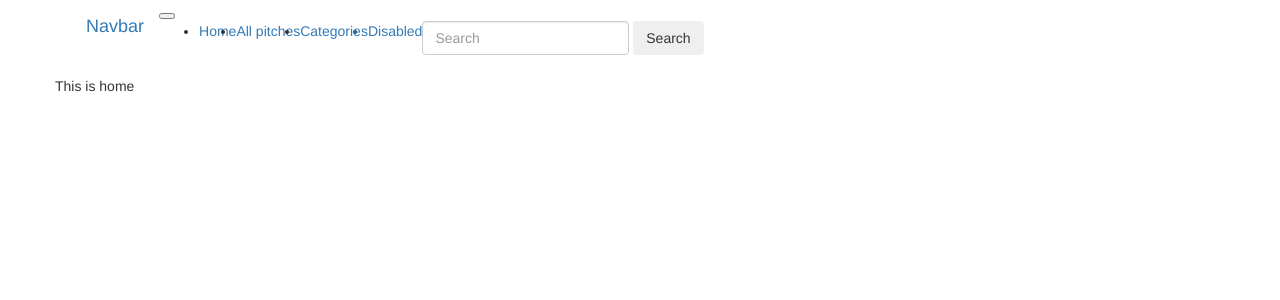
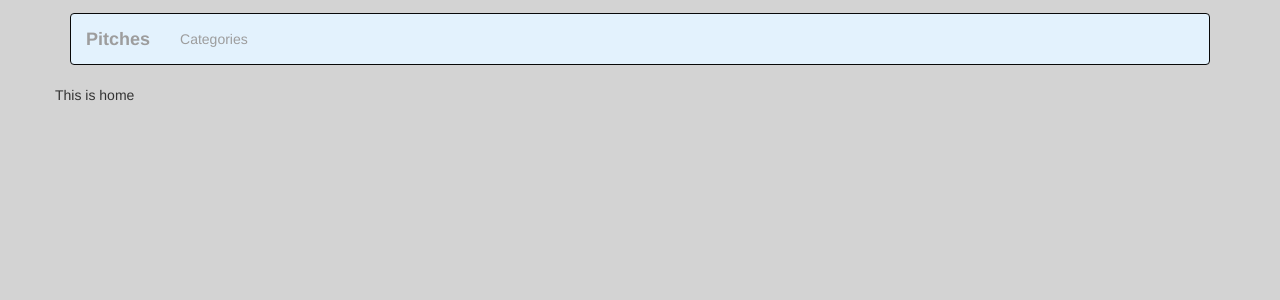
Before and after one commit to Gichimu/pitches, a Flask app: page / in a window 1280 px wide. Shown: the top 300 px of the page. Run offline with Flask 2, Linux system fonts and the light colour scheme; some libraries are stand-ins or nearby versions.

Commit message:
base template to include all the necessary navbar links and files.

```diff
--- a/app/static/css/styles.css
+++ b/app/static/css/styles.css
@@ -1,5 +1,6 @@
 body {
-
+    background-color: lightgray;
+    margin: 1%;
 }
 
 
--- a/app/templates/base.html
+++ b/app/templates/base.html
@@ -1,47 +1,11 @@
 {%extends 'bootstrap/base.html'%}
-{%block scripts%}
+{%block styles%}
     {{super()}}
-    <link rel="stylesheet" href="url_for('static', filename='css/styles.css')">
+    <link rel="stylesheet" href="{{url_for('static', filename='css/styles.css')}}">
 {%endblock%}
 
 {%block navbar%}
-<div class="container">
-  <nav class="navbar navbar-expand-lg navbar-light bg-light">
-    <a class="navbar-brand" href="#">Navbar</a>
-    <button class="navbar-toggler" type="button" data-toggle="collapse" data-target="#navbarSupportedContent" aria-controls="navbarSupportedContent" aria-expanded="false" aria-label="Toggle navigation">
-      <span class="navbar-toggler-icon"></span>
-    </button>
-
-    <div class="collapse navbar-collapse" id="navbarSupportedContent">
-      <ul class="navbar-nav mr-auto">
-        <li class="nav-item active">
-          <a class="nav-link" href="#">Home <span class="sr-only">(current)</span></a>
-        </li>
-        <li class="nav-item">
-          <a class="nav-link" href="#">All pitches</a>
-        </li>
-        <li class="nav-item dropdown">
-          <a class="nav-link dropdown-toggle" href="#" id="navbarDropdown" role="button" data-toggle="dropdown" aria-haspopup="true" aria-expanded="false">
-            Categories
-          </a>
-          <div class="dropdown-menu" aria-labelledby="navbarDropdown">
-            <a class="dropdown-item" href="#">Comedy</a>
-            <a class="dropdown-item" href="#">Lifestyle</a>
-            <div class="dropdown-divider"></div>
-            <a class="dropdown-item" href="#">Inspiration</a>
-          </div>
-        </li>
-        <li class="nav-item">
-          <a class="nav-link disabled" href="#" tabindex="-1" aria-disabled="true">Disabled</a>
-        </li>
-      </ul>
-      <form class="form-inline my-2 my-lg-0">
-        <input class="form-control mr-sm-2" type="search" placeholder="Search" aria-label="Search">
-        <button class="btn btn-outline-success my-2 my-sm-0" type="submit">Search</button>
-      </form>
-    </div>
-  </nav>
-</div>
+    {% include 'navbar.html'%}
 {%endblock%}
 {%block content%}
 {%endblock%}
--- /dev/null
+++ b/app/templates/navbar.html
@@ -0,0 +1,20 @@
+<div class="container">
+    <div class="navbar navbar-inverse" role="navigation">
+        <div class="container-fluid">
+            <div class="navbar-header">
+                <button type="button" class="navbar-toggle" data-toggle="collapse" data-target=".navbar-collapse">
+                    <span class="sr-only">Toggle navigation</span>
+                    <span class="icon-bar"></span>
+                    <span class="icon-bar"></span>
+                    <span class="icon-bar"></span>
+                </button>
+                <a class="navbar-brand" href="/"><b>Pitches</b></a>
+            </div>
+            <div class="navbar-collapse collapse">
+                <ul class="nav navbar-nav">
+                    <li><a href="/">Categories</a></li>
+            </div>
+
+        </div>
+    </div>
+</div>
```
